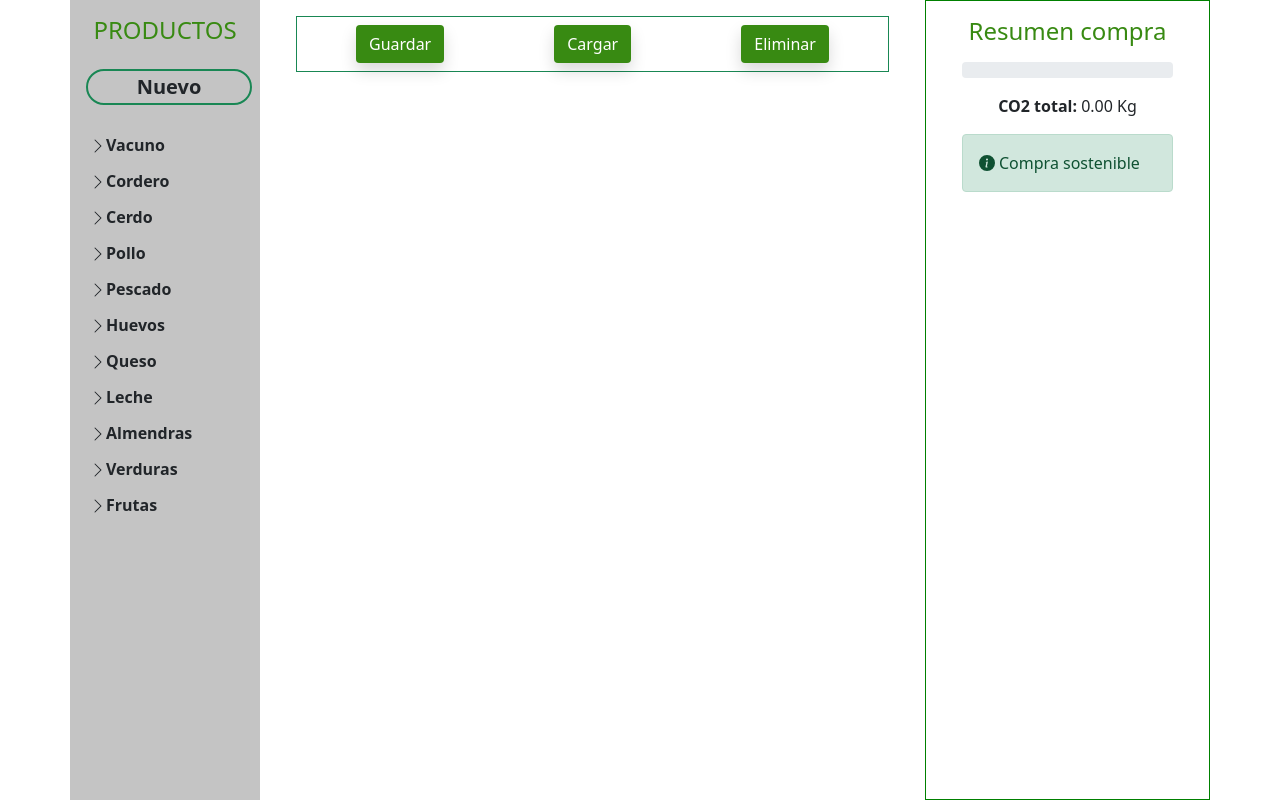
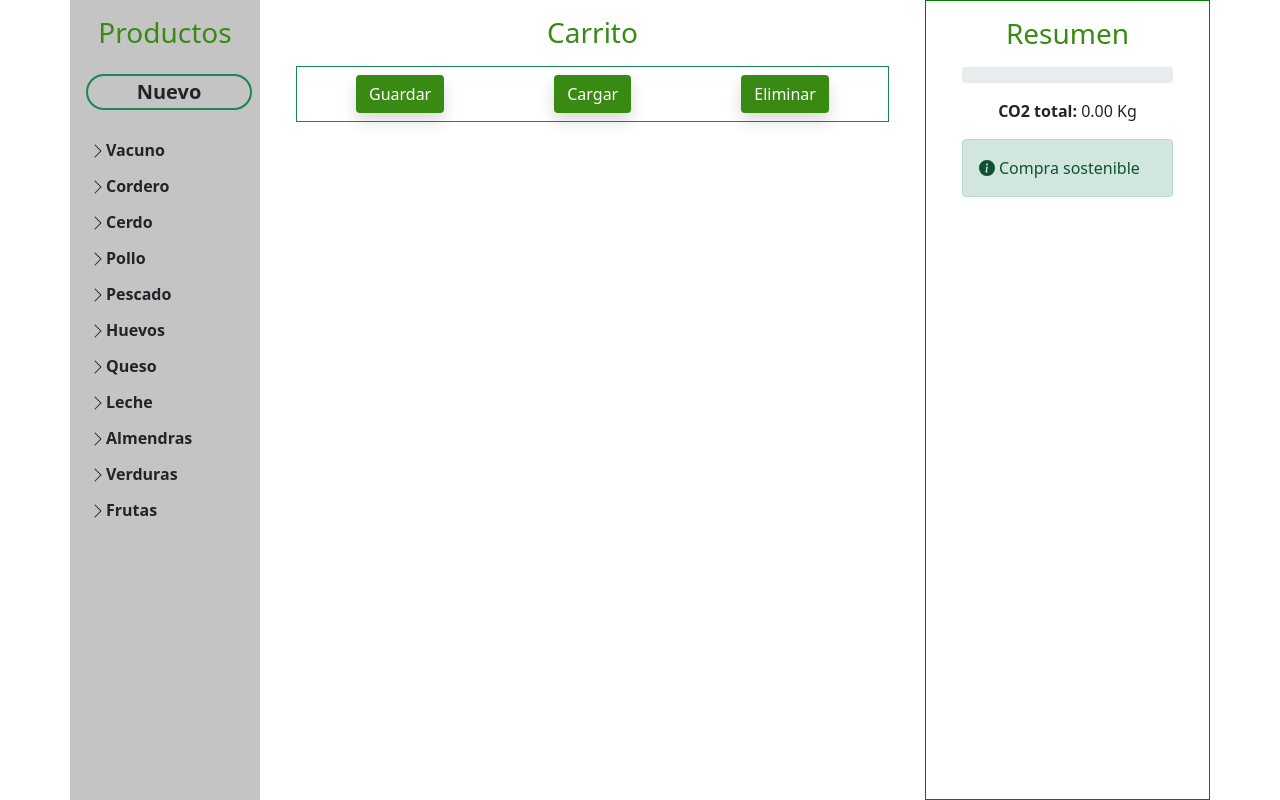
Before and after one commit to kpitantrueno/compra-sostenible, a React (Create React App) app: page / in a window 1280 px wide. Built offline with nearby package versions, Linux system fonts and the light colour scheme.

Commit message:
improveds

```diff
--- a/src/components/listProducts/listProducts.js
+++ b/src/components/listProducts/listProducts.js
@@ -111,7 +111,7 @@ export default function ListProducts(props) {
 
             } else {
 
-                props.notify('Los datos no son correctos', 'info')
+                props.notify('Faltan datos o alguno no es correcto', 'info')
             }
 
         } else {
@@ -257,7 +257,7 @@ export default function ListProducts(props) {
 
             <div className='row'>
 
-                <h4 className="text text-center col-12 mt-3">PRODUCTOS</h4>
+                <h3 className="text text-center col-12 mt-3">Productos</h3>
 
                 <div className='productsPanel col-12'>
 
@@ -299,6 +299,8 @@ export default function ListProducts(props) {
                                 </div>
                             </div>
 
+                            <h4 className="text text-center col-12 mt-3 mb-3">Elige una imagen</h4>
+
                             <div className='col-12 '>
                                 {
                                     galeryState.map(image => <img src={image.img} className='icons' name={image.img} data-bs-toggle="tooltip" data-bs-placement="top" title={image.tlt} onClick={imgSelected} />)
--- a/src/components/resume/resume.js
+++ b/src/components/resume/resume.js
@@ -63,7 +63,7 @@ export default function Resume(props) {
 
     <div className='container'>
 
-      <h4 className="text text-center col-12 mt-3">Resumen compra</h4>
+      <h3 className="text text-center col-12 mt-3">Resumen</h3>
 
       <div className="progress mt-3">
         <div className={style} role="progressbar" aria-valuenow={cTotal} aria-valuemin={min} aria-valuemax={max} style={{ width: cTotal + "%" }}></div>
--- a/src/components/shoopingCart/shoopingCart.js
+++ b/src/components/shoopingCart/shoopingCart.js
@@ -11,6 +11,7 @@ export default function ShoopingCart(props) {
     return (
 
         <div className='container'>
+            <h3 className="text text-center col-12 mt-3">Carrito</h3>
 
             <div className='col-12 d-flex justify-content-around border border-success mt-3 p-1'>
                 <button className="m-1 btn green shadow" onClick={props.savePurchase}>Guardar</button>
```
